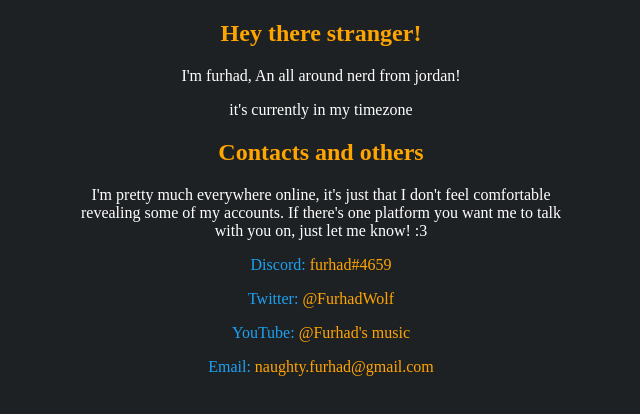
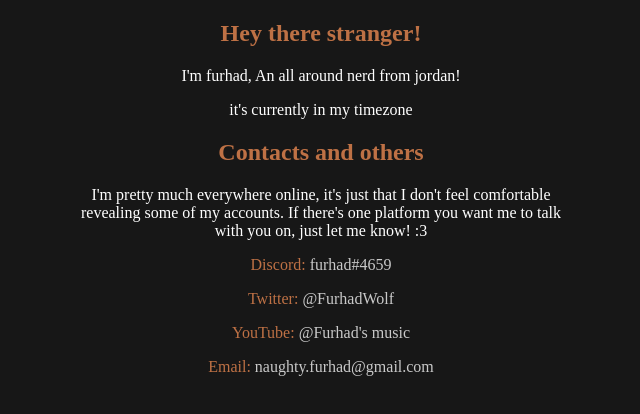
Before and after one commit to FurhadTheNerd/My-Personal-Website, a plain HTML site: page index.html in a window 1280 px wide. Shown: the whole page, without its empty margins (319-959 px from the left). Drawn offline with Linux system fonts and the light colour scheme; a script that the page names is missing.

Commit message:
made it look much less like a pornographic website

```diff
--- a/index.css
+++ b/index.css
@@ -1,19 +1,23 @@
 /* Twinni was here, again, the founding father of this css file ;p */
 
 
-/* this makes the title headers orange. */
+/* this makes the title headers B R O W N. */
 h2 {
-    color: orange;
+    color: #BE7145;
 }
 
 /* this makes the background a dark grey and centers + aligns all the text. */
 body {
-    background-color: #1e2124 ;
+    background-color: #171717 ;
     max-width: 500px;
     margin: auto;
     text-align: center;
   }
 
+/* timezone clock colour thingy */
+.timed {
+  color: #BE7145;
+  }
 
 /* this makes the body text all white */
 p {
@@ -24,20 +28,20 @@ p {
 /* don't ask me exactly how this works, because i don't know! */
 #link {
     text-decoration: none;
-    box-shadow: inset 0 0 0 0 orange;
-    color: orange;
+    box-shadow: inset 0 0 0 0 #4099FF;
+    color: #C9C9C9;
     margin: 0 -.25rem;
     padding: 0 .25rem;
     transition: color .3s ease-in-out, box-shadow .3s ease-in-out;
 }
 
 #link:hover {
-    box-shadow: inset 300px 0 0 0 orange;
+    box-shadow: inset 300px 0 0 0 #4099FF;
     color: black;
 }
 
 /* this makes the socials text the "twitter blue," and not the subscription service, silly :p */
 
 #socials {
-    color: #1DA1F2;
+    color: #BE7145;
 }
```
